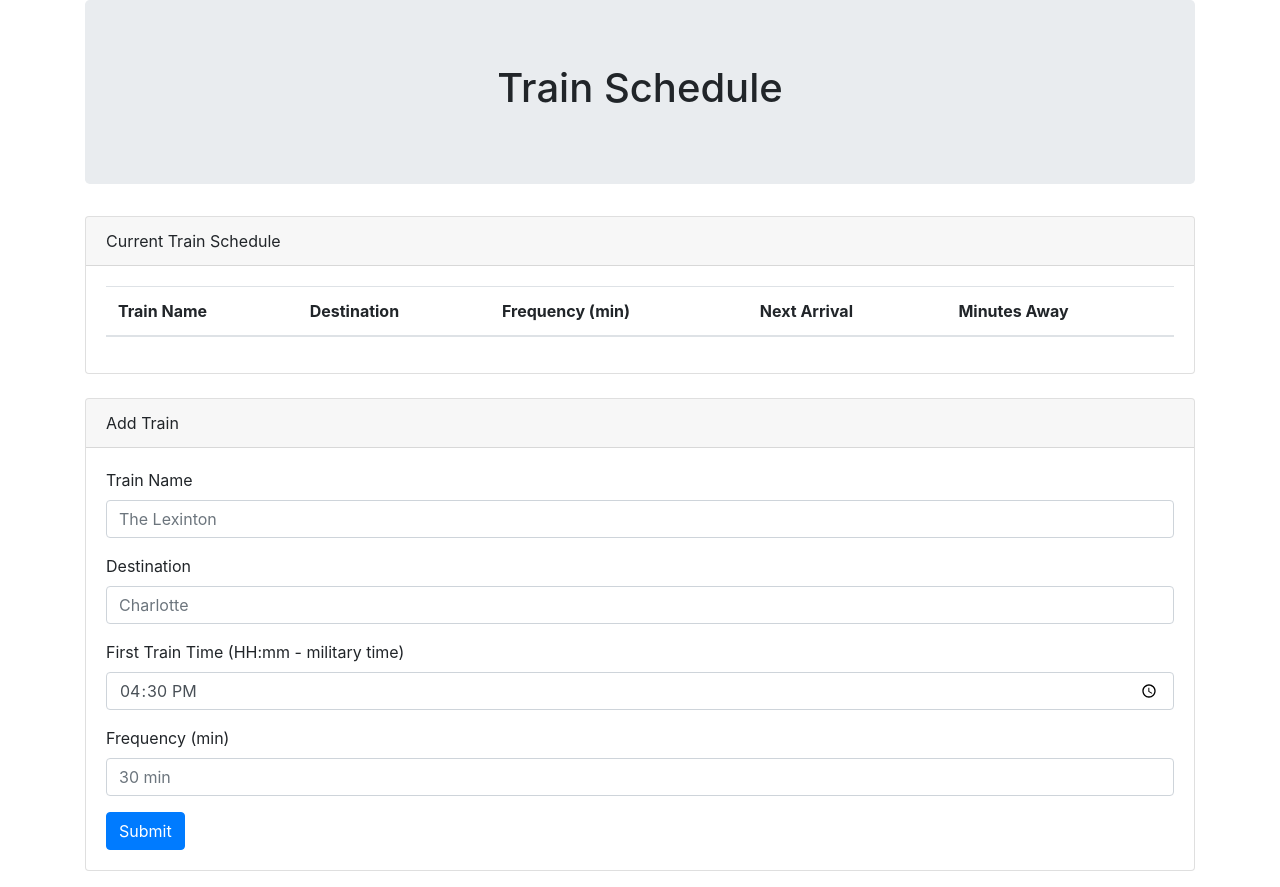
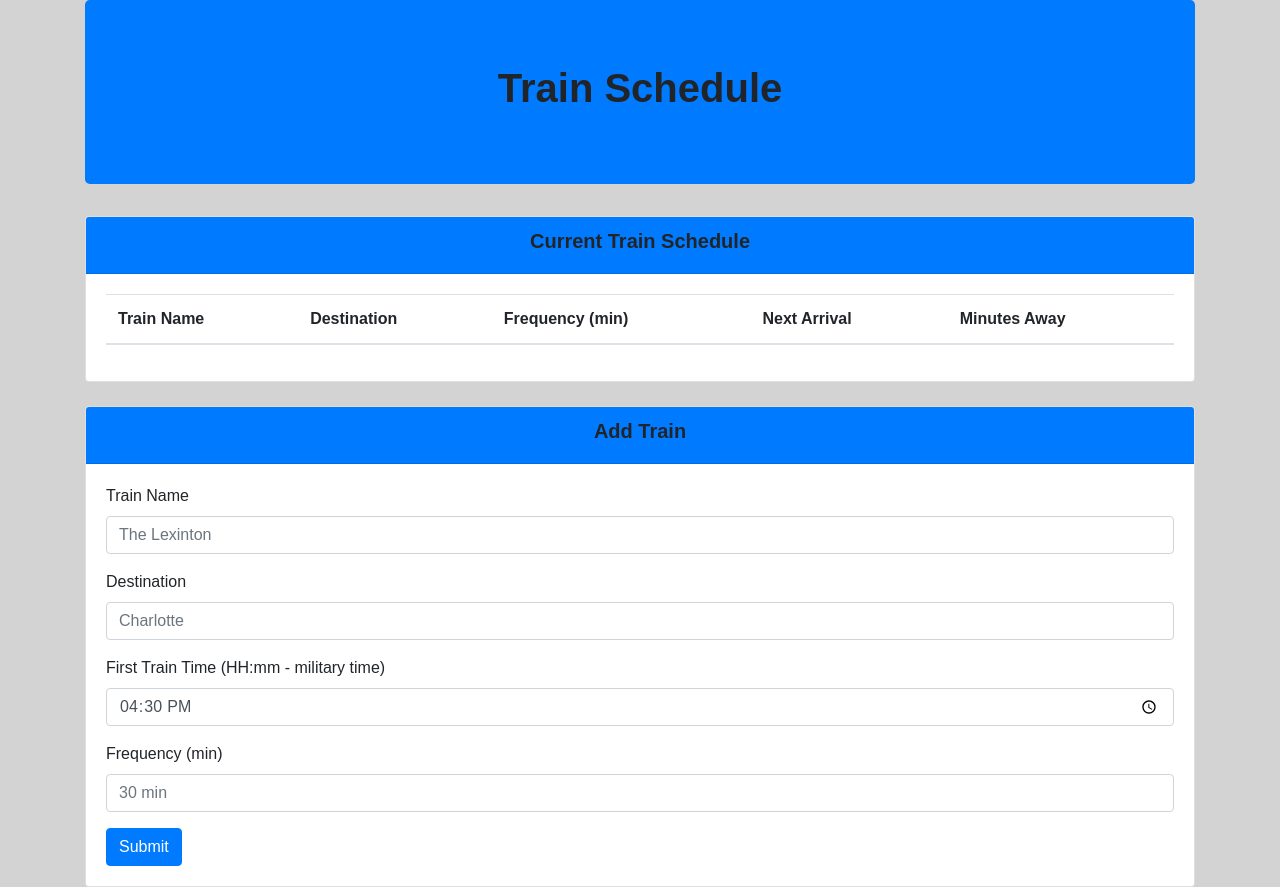
Before and after one commit to adriennerice/TrainScheduler, a plain HTML site: page index.html in a window 1280 px wide. Drawn offline with nearby package versions, Linux system fonts and the light colour scheme; no server answers.

```diff
--- a/assets/css/style.css
+++ b/assets/css/style.css
@@ -1,3 +1,9 @@
-h1 {
+html, body {
+    font-family: Arial, Helvetica, sans-serif;
+    background-color: lightgray;
+}
+
+h1, h5 {
     text-align: center;
+    font-weight: bold;
 }
--- a/assets/javascript/script.js
+++ b/assets/javascript/script.js
@@ -1,21 +1,27 @@
+var config = {
+  apiKey: "AIzaSyAPw4tOXUv8ckhfqzNCZvD0OOoerJtcNTM",
+  authDomain: "trainschedule-14c52.firebaseapp.com",
+  databaseURL: "https://trainschedule-14c52.firebaseio.com",
+  projectId: "trainschedule-14c52",
+  storageBucket: "trainschedule-14c52.appspot.com",
+  messagingSenderId: "802493873874"
+};
+
 var myConfig = config;
 
 firebase.initializeApp(myConfig);
 
 var database = firebase.database();
 
-// 2. Button for adding Employees
 $("#submit").on("click", function(event) {
     event.preventDefault();
 
-    // Grabs user input
     var trainName = $("#trainName").val().trim();
     var destination = $("#destination").val().trim();
     var trainTime = $("#trainTime").val().trim();
-    // var trainTime = moment($("#trainTime").val().trim(), "MM/DD/YYYY").format("X");
     var frequency = $("#frequency").val().trim();
 
-    // Creates local "temporary" object for holding employee data
+
     var train = {
       trainName: trainName,
       destination: destination,
@@ -23,10 +29,9 @@ $("#submit").on("click", function(event) {
       frequency: frequency
     };
 
-    // Uploads employee data to the database
+
     database.ref().push(train);
 
-    // Logs everything to console
     console.log(train.trainName);
     console.log(train.destination);
     console.log(train.trainTime);
@@ -34,64 +39,45 @@ $("#submit").on("click", function(event) {
 
     alert("Train successfully added");
 
-    // Clears all of the text-boxes
     $("#trainName").val("");
     $("#destination").val("");
     $("trainTime").val("");
     $("#frequency").val("");
   });
 
-  // 3. Create Firebase event for adding employee to the database and a row in the html when a user adds an entry
   database.ref().on("child_added", function(childSnapshot) {
     console.log(childSnapshot.val());
 
-    // Store everything into a variable.
     var trainName = childSnapshot.val().trainName;
     var trainDestination = childSnapshot.val().destination;
     var trainTime = childSnapshot.val().trainTime;
     var trainFrequency = childSnapshot.val().frequency;
 
-    // Employee Info
+
     console.log(trainName);
     console.log(trainDestination);
     console.log(trainTime);
     console.log(trainFrequency);
 
-    // trainCalc(trainTime, trainFrequency);
 
-    // // Prettify the employee start NEXT ARRIVAL
-    // var nextArrival = moment.unix(empStart).format("MM/DD/YYYY");
-
-    // // Calculate the months worked using hardcore math
-    // // To calculate the months worked MINUTES AWAY
-    // var minsAway = moment().diff(moment(empStart, "X"), "months");
-    // console.log(minsAway);
-
-    // First Time (pushed back 1 year to make sure it comes before current time)
     var firstTimeConverted = moment(trainTime, "HH:mm").subtract(1, "years");
     console.log(firstTimeConverted);
 
-    // Current Time
     var currentTime = moment();
     console.log("CURRENT TIME: " + moment(currentTime).format("hh:mm"));
 
-    // Difference between the times
     var diffTime = moment().diff(moment(firstTimeConverted), "minutes");
     console.log("DIFFERENCE IN TIME: " + diffTime);
 
-    // Time apart (remainder)
     var tRemainder = diffTime % trainFrequency;
     console.log(tRemainder);
 
-    // Minute Until Train
     var tMinutesTillTrain = trainFrequency - tRemainder;
     console.log("MINUTES TILL TRAIN: " + tMinutesTillTrain);
 
-    // Next Train
     var nextTrain = moment().add(tMinutesTillTrain, "minutes");
     console.log("ARRIVAL TIME: " + moment(nextTrain).format("hh:mm A"));
 
-    // Create the new row
     var newRow = $("<tr>").append(
       $("<td>").text(trainName),
       $("<td>").text(trainDestination),
@@ -100,34 +86,5 @@ $("#submit").on("click", function(event) {
       $("<td>").text(tMinutesTillTrain)
     );
 
-    //Append the new row to the table
     $("#trainTable > tbody").append(newRow);
   });
-
-//   function trainCalc(arrivalTime, tFrequency) {
-//       // First Time (pushed back 1 year to make sure it comes before current time)
-//       var firstTimeConverted = moment(arrivalTime, "HH:mm").subtract(1, "years");
-//       console.log(firstTimeConverted);
-
-//       // Current Time
-//       var currentTime = moment();
-//       console.log("CURRENT TIME: " + moment(currentTime).format("hh:mm"));
-
-//       // Difference between the times
-//       var diffTime = moment().diff(moment(firstTimeConverted), "minutes");
-//       console.log("DIFFERENCE IN TIME: " + diffTime);
-
-//       // Time apart (remainder)
-//       var tRemainder = diffTime % tFrequency;
-//       console.log(tRemainder);
-
-//       // Minute Until Train
-//       var tMinutesTillTrain = tFrequency - tRemainder;
-//       console.log("MINUTES TILL TRAIN: " + tMinutesTillTrain);
-
-//       // Next Train
-//       var nextTrain = moment().add(tMinutesTillTrain, "minutes");
-//       console.log("ARRIVAL TIME: " + moment(nextTrain).format("hh:mm"));
-
-//       return nextTrain, tMinutesTillTrain;
-//   }
--- a/index.html
+++ b/index.html
@@ -14,13 +14,13 @@
 </head>
 <body>
     <div class="container">
-        <div class="jumbotron">
+        <div class="jumbotron bg-primary">
             <h1>Train Schedule</h1>
         </div>
 
         <div class="card">
-            <div class="card-header">
-              Current Train Schedule
+            <div class="card-header bg-primary">
+              <h5>Current Train Schedule</h5>
             </div>
             <div class="card-body">
                 <table class="table" id="trainTable">
@@ -43,8 +43,8 @@
         <br>
 
         <div class="card">
-            <div class="card-header">
-              Add Train
+            <div class="card-header bg-primary">
+              <h5>Add Train</h5>
             </div>
             <div class="card-body">
                 <form>
@@ -73,7 +73,6 @@
     <script src="https://code.jquery.com/jquery-3.3.1.min.js" integrity="sha256-FgpCb/KJQlLNfOu91ta32o/NMZxltwRo8QtmkMRdAu8=" crossorigin="anonymous"></script>
     <script src="https://www.gstatic.com/firebasejs/5.5.7/firebase.js"></script>
     <script src="https://cdn.jsdelivr.net/momentjs/2.12.0/moment.min.js"></script>
-    <script src="assets/javascript/config.js"></script>
     <script src="assets/javascript/script.js"></script>
 </body>
 </html>
```
Also changed, not shown: 2 other files.
